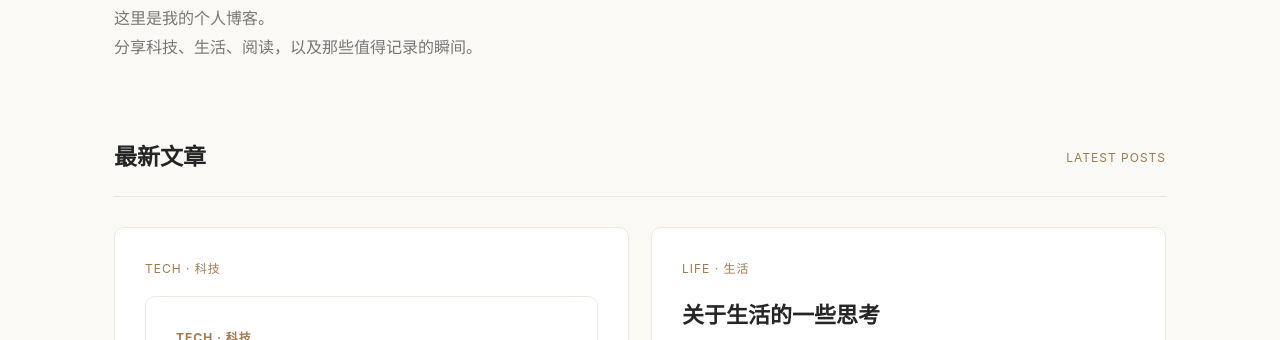
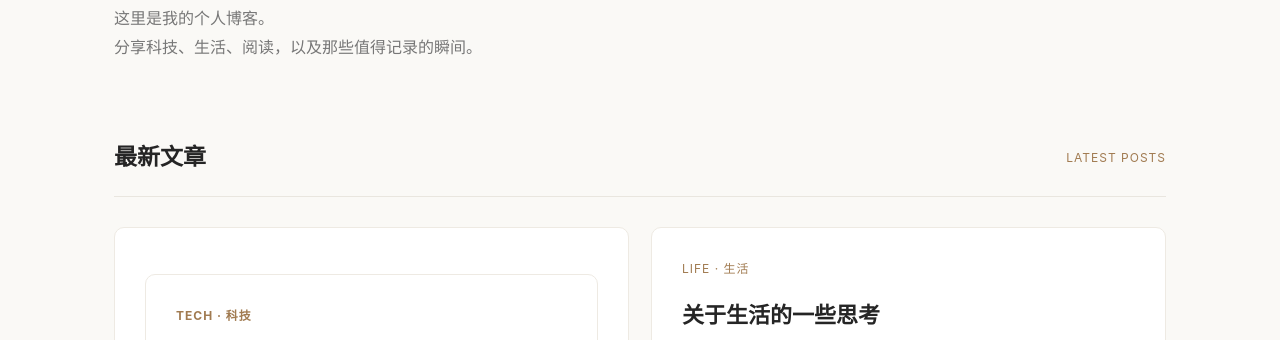
Before and after one commit to sipeile-stack/sipeile-stack.github.io, a plain HTML site: page index.html in a window 1280 px wide. Shown: the part 422-762 px from the top of the page. Drawn offline with Linux system fonts and the light colour scheme.

Commit message:
Update index.html

```diff
--- a/index.html
+++ b/index.html
@@ -245,7 +245,7 @@ footer {
     <div class="articles">
 
       <article class="card">
-  <div class="category">TECH · 科技</div>
+
 
   <h3>
 
```
